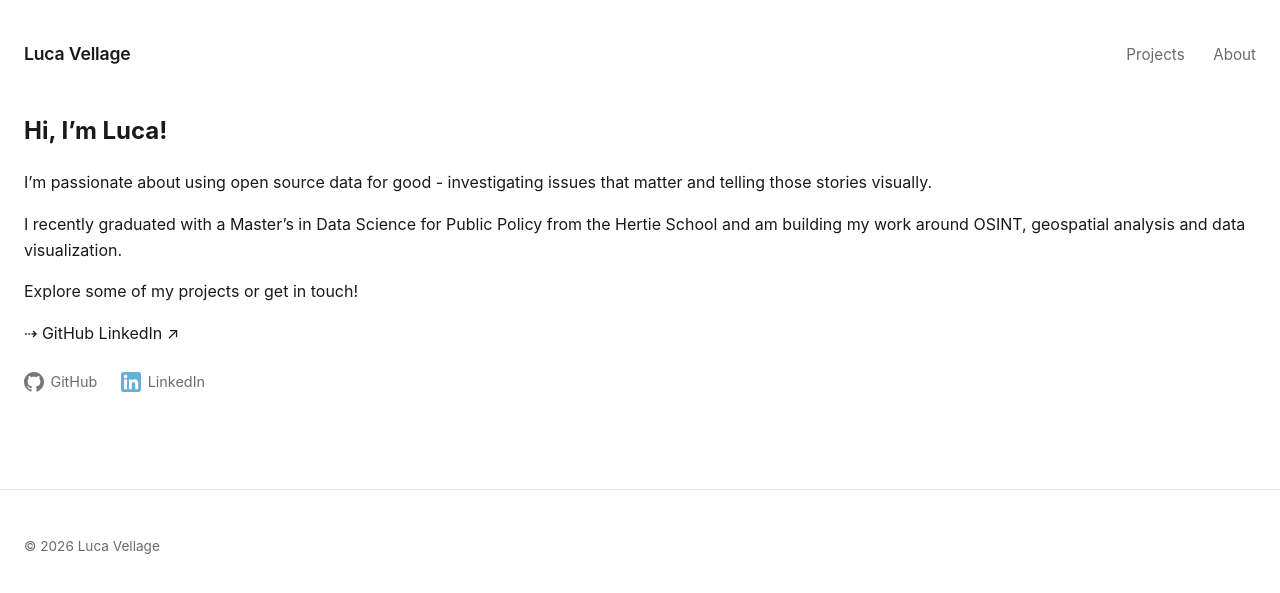
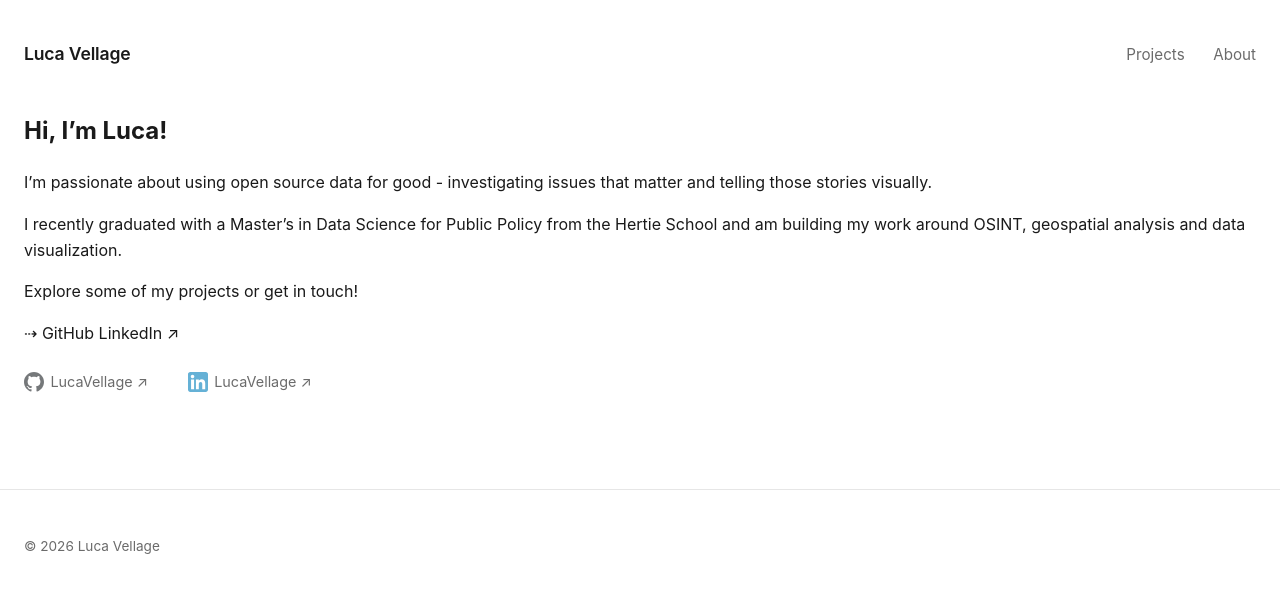
Before and after one commit to LucaVellage/lucavellage.github.io, a Jekyll site: the page built from about.md, in a window 1280 px wide. Shown: the top 593 px of the page. Built offline with Jekyll 4.4.1, drawn with Linux system fonts in a browser that asks for light colours.

Commit message:
about update

```diff
--- a/about.md
+++ b/about.md
@@ -17,11 +17,11 @@ permalink: /about/
 
 <div class="social-links">
   <a href="https://github.com/LucaVellage" target="_blank" rel="noopener">
-    <img src="/assets/img/github.svg" alt="GitHub" width="20" height="20">
-    GitHub
+    <img src="/assets/img/github.svg" alt="lucavellage ↗" width="20" height="20">
+    LucaVellage ↗
   </a>
   <a href="https://linkedin.com/in/lucavellage" target="_blank" rel="noopener">
-    <img src="/assets/img/linkedin.svg" alt="LinkedIn" width="20" height="20">
-    LinkedIn
+    <img src="/assets/img/linkedin.svg" alt="lucavellage ↗" width="20" height="20">
+    LucaVellage ↗
   </a>
 </div>
--- a/assets/css/style.scss
+++ b/assets/css/style.scss
@@ -66,7 +66,7 @@ main {
 
 .intro p {
   color: var(--muted);
-  margin: 0;
+  margin: 0.5rem;
 }
 
 .intro h1::after {
@@ -180,7 +180,7 @@ main {
 
 .social-links {
   display: flex;
-  gap: 1.5rem;
+  gap: 2.5rem;
   margin-top: 1.5rem;
 
   a {
--- a/index.html
+++ b/index.html
@@ -4,8 +4,8 @@ title: Projects
 ---
 
 <section class="intro">
-  <h1>Portfolio</h1>
-  <p>Explore my latest work below</p>
+  <h1>Projects</h1>
+  <p>A selection of my recent work</p>
 </section>
 
 <section class="project-grid">
```
